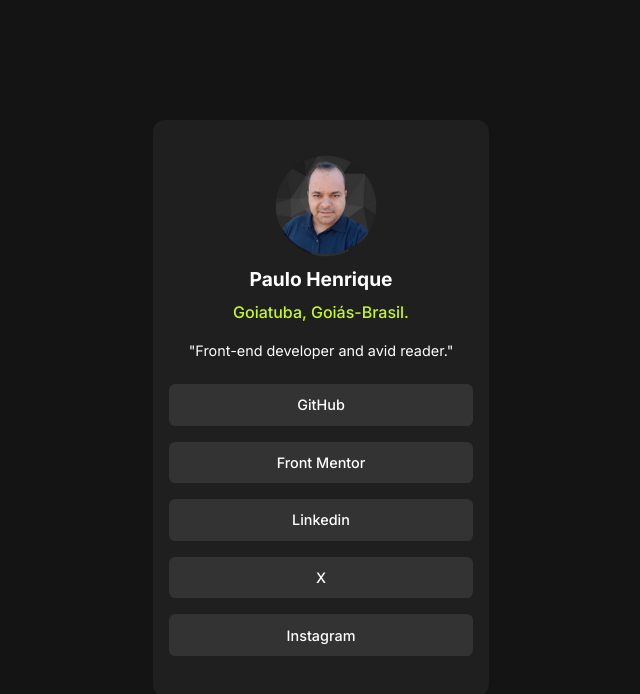
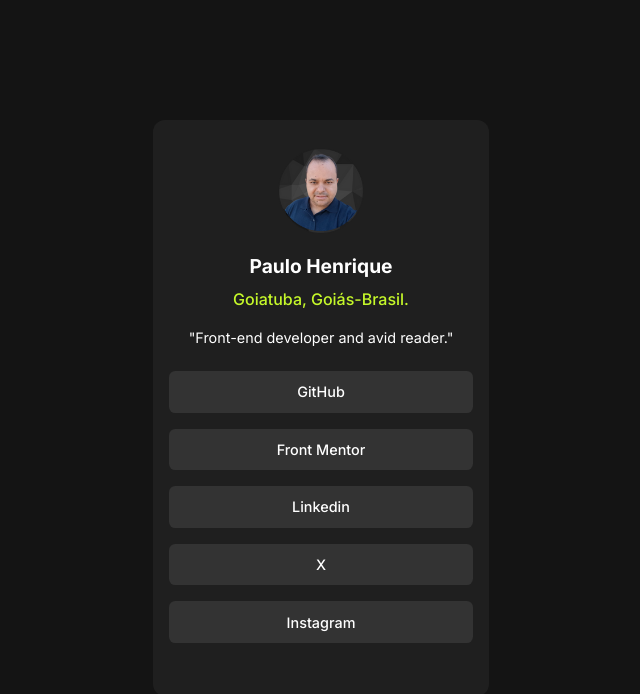
Before and after one commit to PauloDeveloperWeb/Link-redes-sociais, a plain HTML site: page index.html in a window 1280 px wide. Shown: the whole page, without its empty margins (319-959 px from the left). Drawn offline with Linux system fonts and the light colour scheme.

Commit message:
Add files via upload

```diff
--- a/index.html
+++ b/index.html
@@ -40,7 +40,7 @@ main{
 
 section{
   width: 19rem;
-  height: 19rem;
+  height: 20rem;
   display: flex;
   flex-direction: column;
   gap:1rem;
@@ -77,8 +77,8 @@ color: black;
 <body>
 
 <main>
-<figure style="width: 110px; height: 110px; margin-bottom: 0;  ">
-  <img style="width: 120px; height: 120px; margin-top: 2px;" src="assets/Design sem nome (53).png " alt="foto-perfil">
+<figure style="width: 100px; height: 100px; margin-bottom: 0;  ">
+  <img style="width: 100px; height: 100px; " src="assets/Design sem nome (53).png " alt="foto-perfil">
 </figure>
 <h1 style="margin-bottom: 5px; font-size: 1.2rem;">Paulo Henrique</h1>
 <span style="color: hsl(75, 94%, 57%); font-size: 1rem; margin-top: 6px; font-weight: 500; margin-bottom: 20px;">Goiatuba, Goiás-Brasil.</span>
```
